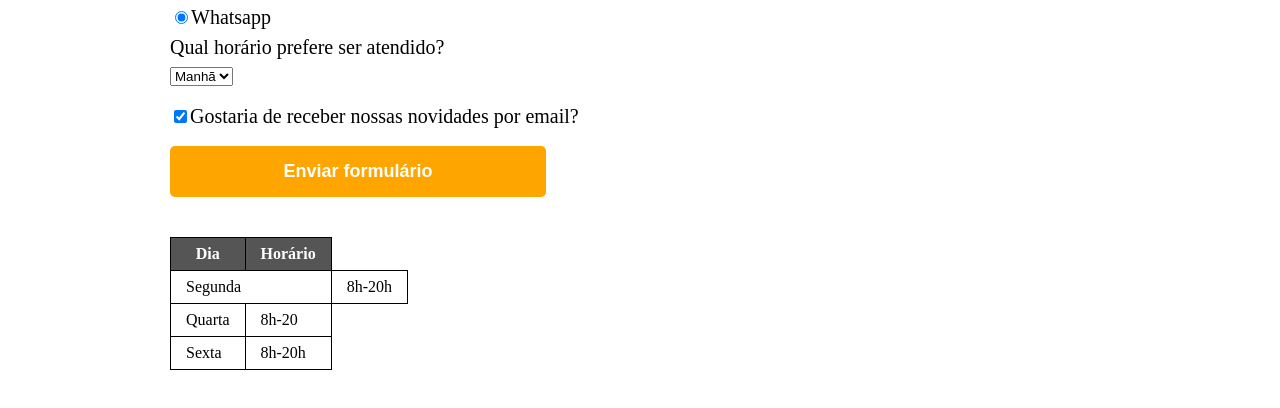
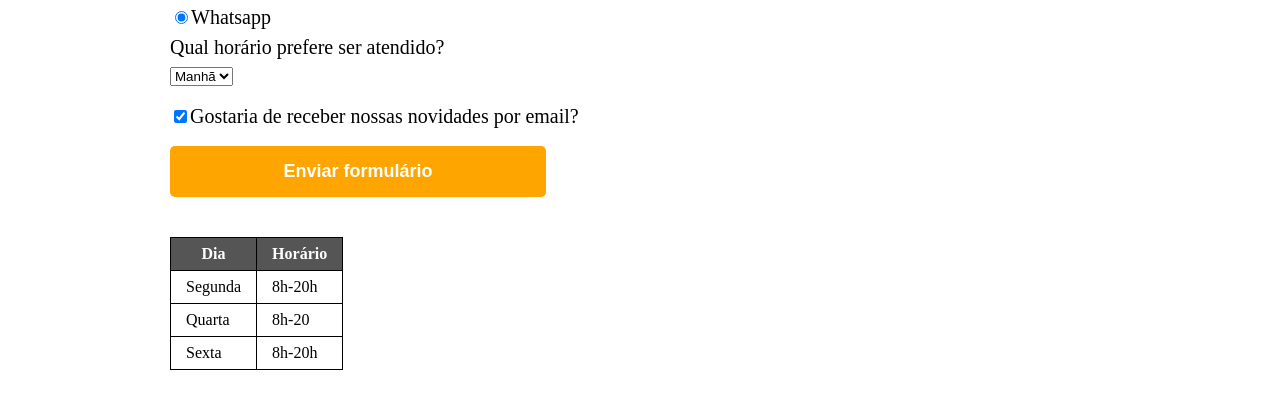
Before and after one commit to stheoliveira/html, a plain HTML site: page contato.html in a window 1280 px wide. Shown: the part 872-1280 px from the top of the page. Drawn offline with Linux system fonts and the light colour scheme.

Commit message:
página contato concluída

```diff
--- a/contato.html
+++ b/contato.html
@@ -73,7 +73,7 @@
                 </thead>
                 <tbody>
                     <tr>
-                        <td colspan="5">Segunda</td>
+                        <td>Segunda</td>
                         <td>8h-20h</td>
                     </tr>
                     <tr>
```
